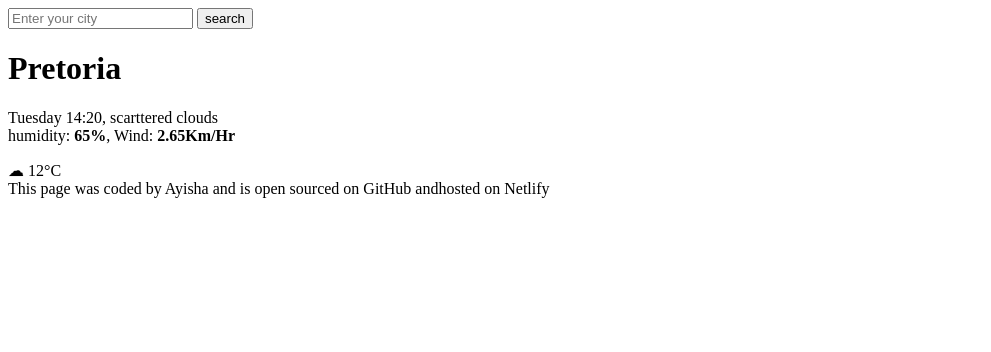
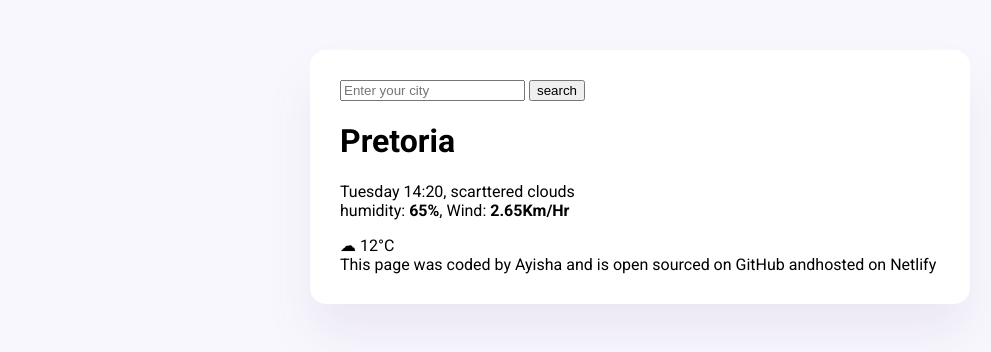
Before and after one commit to aishacmela/Ayisha-project, a plain HTML site: page index.html in a window 1280 px wide. Shown: the whole page, without its empty margins (0-991 px from the left). Drawn offline with Linux system fonts and the light colour scheme.

Commit message:
styled main section and  added custom font

```diff
--- /dev/null
+++ b/index.css
@@ -0,0 +1,13 @@
+body{
+    background-color: #F9F7FE;
+    font-family: 'Roboto', sans-serif;
+
+}
+.app{
+    background-color: white;
+    max-width: 600px;
+    margin: 50px auto;
+    padding: 30px;
+    box-shadow: rgba(65, 50, 100, 0.08) 0px 30px 50px;
+    border-radius: 16px;
+}
--- a/index.html
+++ b/index.html
@@ -3,9 +3,15 @@
 <head>
     <meta charset="UTF-8">
     <meta name="viewport" content="width=device-width, initial-scale=1.0">
+    <link rel="preconnect" href="https://fonts.googleapis.com">
+    <link rel="preconnect" href="https://fonts.gstatic.com" crossorigin>
+    <link href="https://fonts.googleapis.com/css2?family=Merriweather:ital,wght@0,300;0,400;0,700;0,900;1,300;1,400;1,700;1,900&family=Roboto+Flex:opsz,wght@8..144,100;8..144,200;8..144,300;8..144,400;8..144,500;8..144,600;8..144,700;8..144,800;8..144,900;8..144,1000&family=Roboto:ital,wght@0,100;0,300;0,400;0,500;0,700;0,900;1,100;1,300;1,400;1,500;1,700;1,900&display=swap"
+        rel="stylesheet">
+    <link rel="stylesheet" href="index.css">
     <title>Aisha weather application</title>
 </head>
 <body>
+    <div class="app">
    <header>
 <form >
     <input type="text" placeholder="Enter your city" required >
@@ -30,5 +36,6 @@
    <footer>
     This page was coded by Ayisha and is open sourced on GitHub andhosted on Netlify
    </footer>
+   </div>
 </body>
 </html>
```
